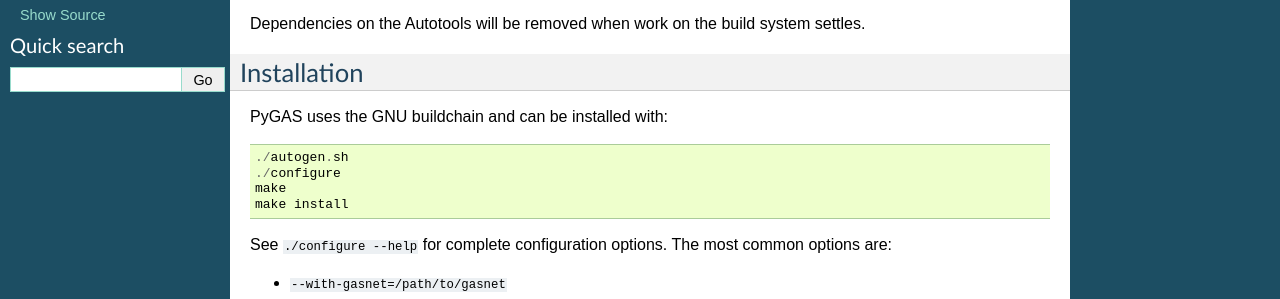
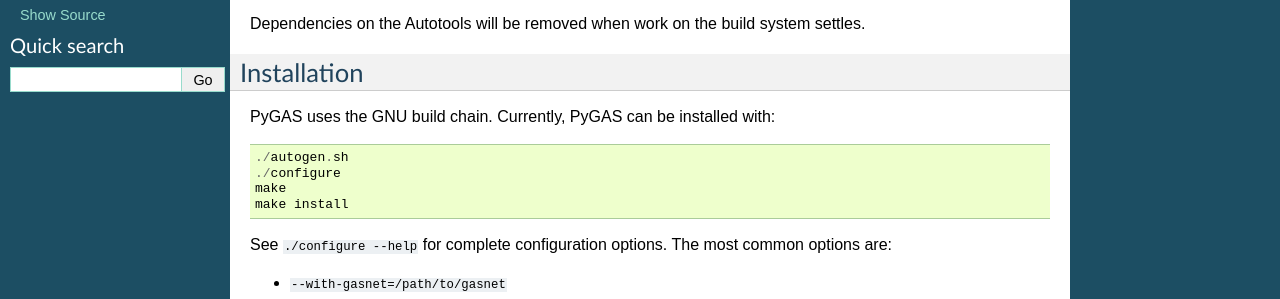
Before and after one commit to mbdriscoll/pygas, a Sphinx documentation site: the page built from docs/sphinx/install.rst, in a window 1280 px wide. Shown: the part 313-612 px from the top of the page. Built offline with Sphinx 7.4.7, drawn with Linux system fonts in a browser that asks for light colours; formulas are drawn with MathJax 3.

Commit message:
improve doc language

```diff
--- a/docs/sphinx/install.rst
+++ b/docs/sphinx/install.rst
@@ -20,7 +20,7 @@
 Installation
 **************************
 
-PyGAS uses the GNU buildchain and can be installed with::
+PyGAS uses the GNU build chain. Currently, PyGAS can be installed with::
 
   ./autogen.sh
   ./configure
```
